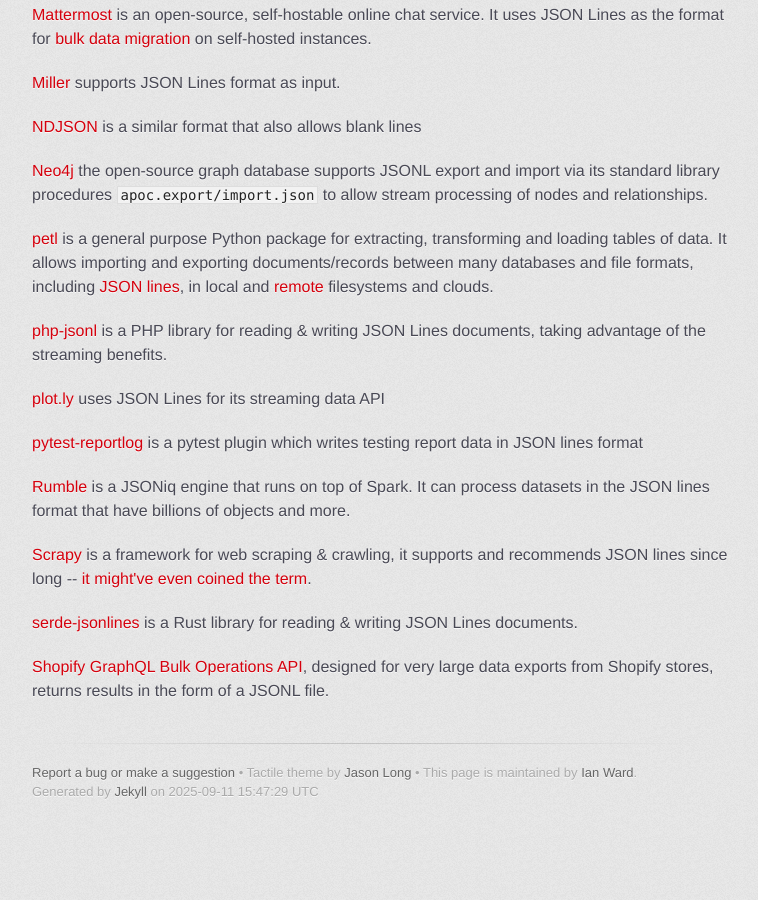
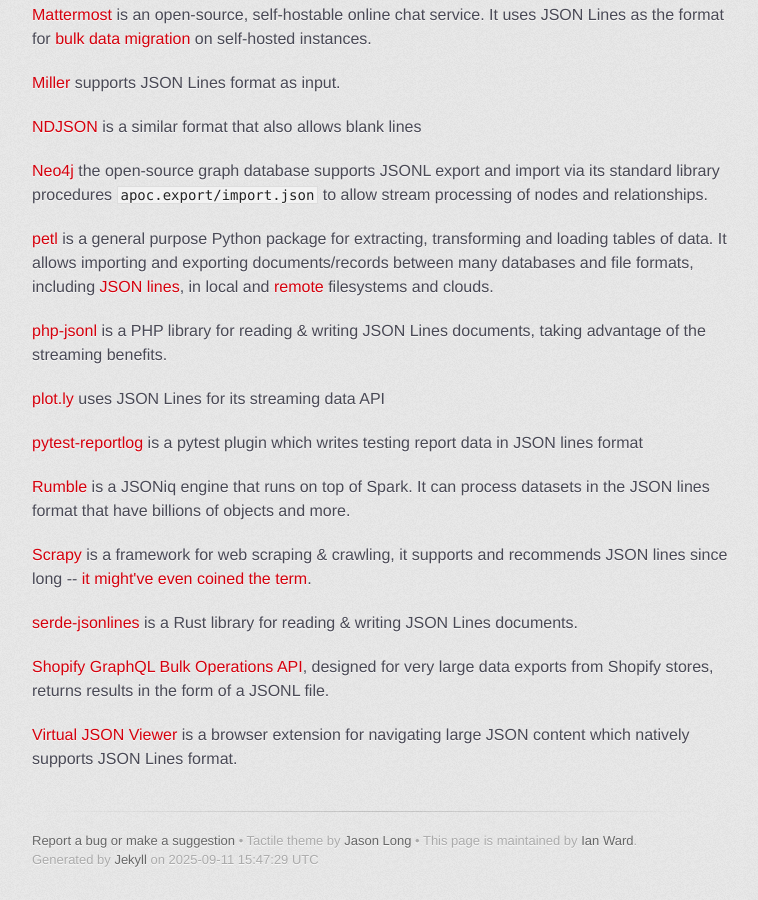
Before and after one commit to wardi/jsonlines, a Jekyll site: the page built from on_the_web/index.md, in a window 1280 px wide and 900 px high, scrolled down 1143 px. Shown: the whole window, without its empty margins (258-1016 px from the left). Built offline with Jekyll 4.4.1, drawn with Linux system fonts in a browser that asks for light colours; some web fonts are replaced; before the commit the page ends 1975 px from its top, so only the background shows below that.

Commit message:
add virtual jsons viewer (#96)

```diff
--- a/on_the_web/index.md
+++ b/on_the_web/index.md
@@ -58,3 +58,5 @@ title: On The Web
 <p><a href="https://github.com/jwodder/serde-jsonlines">serde-jsonlines</a> is a Rust library for reading &amp; writing JSON Lines documents.</p>
 
 <p><a href="https://shopify.dev/api/usage/bulk-operations/queries">Shopify GraphQL Bulk Operations API</a>, designed for very large data exports from Shopify stores, returns results in the form of a JSONL file.</p>
+
+<p><a href="https://github.com/paolosimone/virtual-json-viewer">Virtual JSON Viewer</a> is a browser extension for navigating large JSON content which natively supports JSON Lines format.</p>
```
